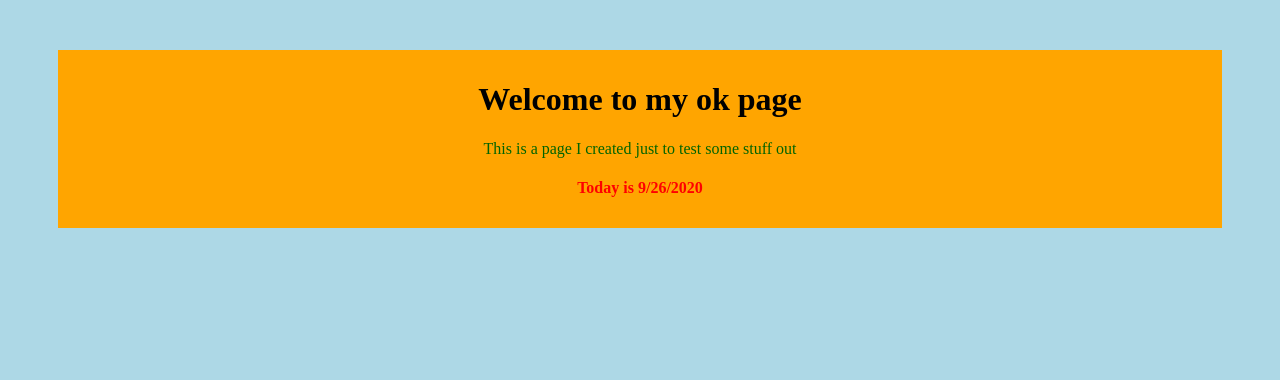
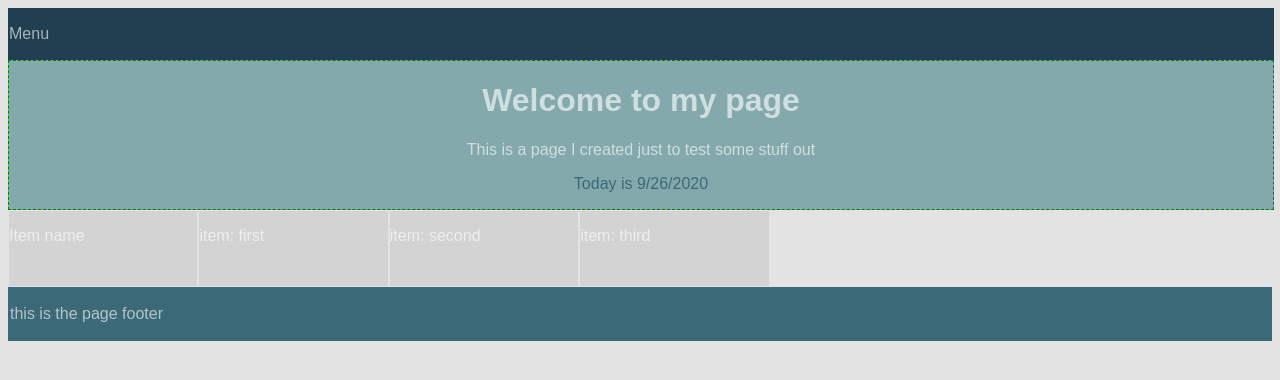
Before and after one commit to gquerbes/mySite, a plain HTML site: page index.html in a window 1280 px wide. Drawn offline with Linux system fonts and the light colour scheme.

Commit message:
table items

```diff
--- a/index.html
+++ b/index.html
@@ -13,11 +13,23 @@
 
 
 <body>
+    <div id="menuBar">
+        <p class="menuBarText">Menu</p>
+    </div>
     <div id="banner">
-        <H1>Welcome to my ok page</H1>
+        <H1>Welcome to my page</H1>
         <p>This is a page I created just to test some stuff out</p>
     </div>
 
+    <div id="itemTable" class="table">
+        <div class="tableItem">
+            <p>Item name</p>
+        </div>
+    </div>
+
+    <div id="footer">
+        <p>this is the page footer</p>
+    </div>
 
 </body>
 
--- a/logic.js
+++ b/logic.js
@@ -1 +1,15 @@
-document.getElementById("banner").innerHTML += `<h4 id=DateEntry class=Custom> Today is ${new Date().toLocaleDateString()}</h4>`
+//add date to banner
+document.getElementById("banner").innerHTML += `<p id=DateEntry class=Custom> Today is ${new Date().toLocaleDateString()}</p>`
+
+
+//loop through items and add icon on screen
+getItems().forEach(element => {
+    document.getElementById("itemTable").innerHTML += `<div class="tableItem"><p>item: ${element} </p><div>`
+});
+
+
+
+function getItems(){
+    var items = ["first", "second", "third"];
+    return items;
+}
--- a/styles.css
+++ b/styles.css
@@ -1,25 +1,71 @@
 /* definition of paragraph styles */
 
+h1{
+    color: #ffffff9c;
+}
+
 p {
-    color: darkgreen;
+    color: #ffffff9c;
 }
 
 /* definition of body styles */
 body{
-    background: lightblue;
-    text-decoration: dotted;
-}
-
-/* # symbol is used for items with unique id */
-#DateEntry{
-    color: red;
+    background: #E4E3E3;
+    font-family: "Arial";
+    color: #ffffff9c;
 }
 
 
+#DateEntry{
+    color: #3b6978;
+}
+
+#banner{
+    background-color: #84a9ac;
+    width: 100%;
+    text-align: center;
+    padding: 0px;
+    border-color: green;
+    border-style: dashed;
+    border-width: 1px;
+}
+
+#menuBar{
+    background-color: #204051;
+    margin: 0px;
+    padding: 1px;
+    position: sticky;
+    width: 100%;
+    top: 0;
+    left: 0;
+}
+
+#footer{
+    background-attachment: absolute;
+    bottom: 0;
+    left: 20;
+    padding: 2px;
+    background-color: #3b6978;
+}
+
+.menuBarText{
+    color: #ffffff9c;
+}
+
+.table{
+    display: flex;
+    flex-direction: row;
+}
+
+.tableItem{
+    flex: .15;
+    width: 75px;
+    height: 75px;
+    margin: 1px;
+    background-color: lightgray;
+}
+
+
+
+/* # symbol is used for items with unique id */
 /* . symbol is used for reusable classes */
-#banner{
-    background-color: orange;
-    padding: 10px;
-    margin: 50px;
-    text-align: center;
-}
```
